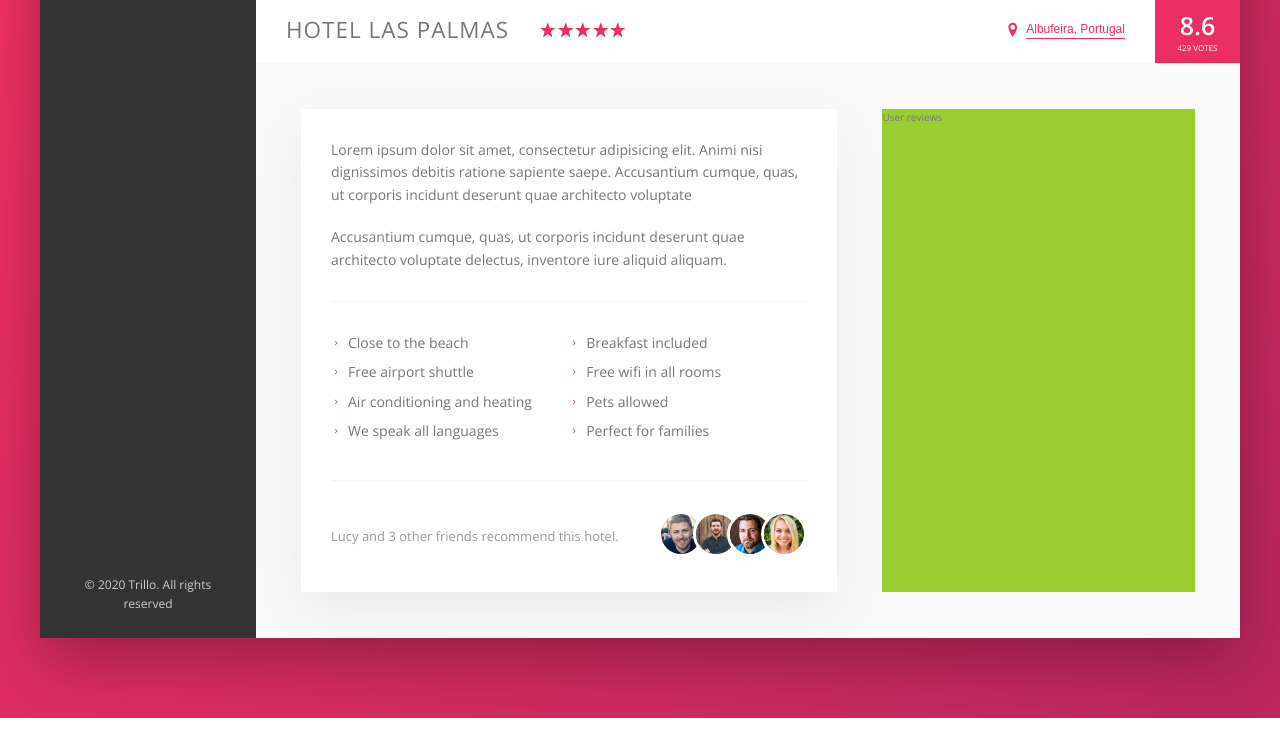
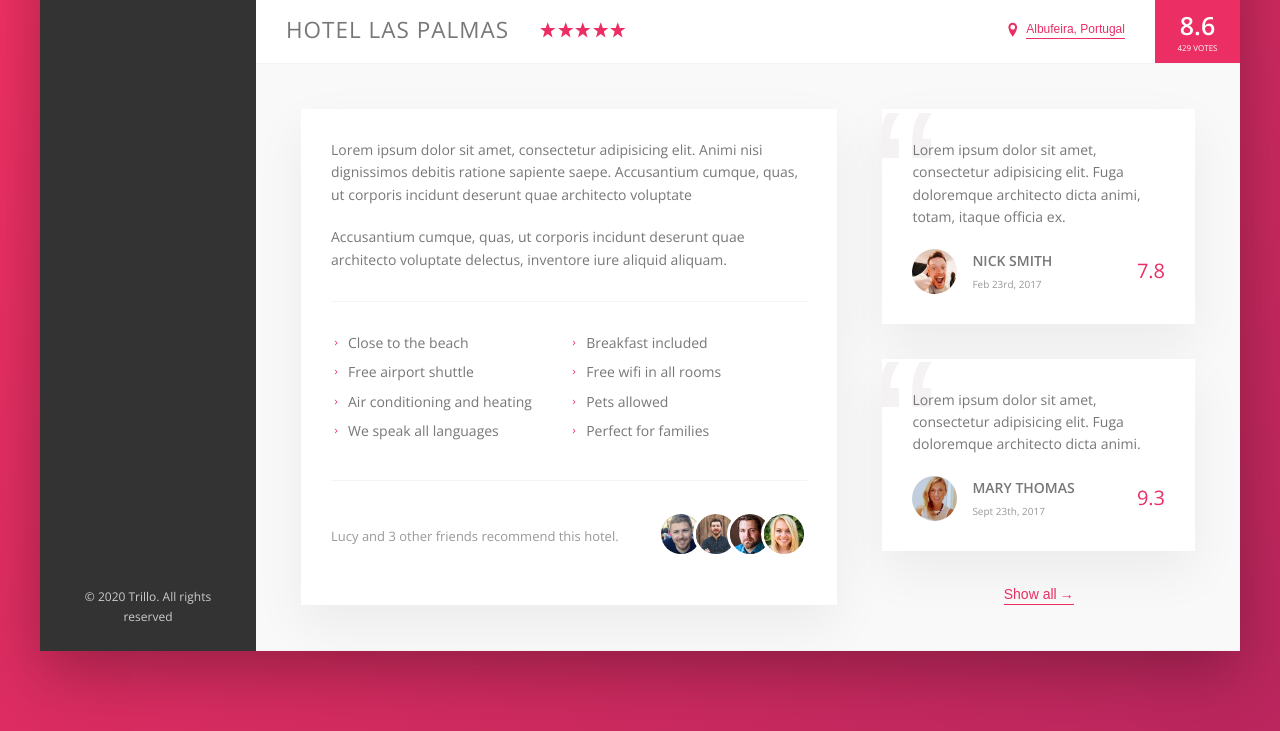
Before and after one commit to Benneee/Trillo, a website: page index.html in a window 1280 px wide. Shown: the part 538-1269 px from the top of the page. Drawn offline with nearby package versions, Linux system fonts and the light colour scheme; files whose address does not match are found by name.

Commit message:
Completed the user reviews section

```diff
--- a/index.html
+++ b/index.html
@@ -201,7 +201,35 @@
 
             </div>
             <div class="user-reviews">
-              User reviews
+              <figure class="review">
+                <blockquote class="review__text">
+                  Lorem ipsum dolor sit amet, consectetur adipisicing elit. Fuga doloremque architecto dicta animi, totam, itaque officia ex.
+                </blockquote>
+                <figcaption class="review__user">
+                  <img src="img/user-1.jpg" alt="user 1" class="review__photo">
+                  <div class="review__user-box">
+                    <p class="review__user-name">Nick Smith</p>
+                    <p class="review__user-date">Feb 23rd, 2017</p>
+                  </div>
+                  <div class="review__rating">7.8</div>
+                </figcaption>
+              </figure>
+
+              <figure class="review">
+                <blockquote class="review__text">
+                  Lorem ipsum dolor sit amet, consectetur adipisicing elit. Fuga doloremque architecto dicta animi.
+                </blockquote>
+                <figcaption class="review__user">
+                  <img src="img/user-2.jpg" alt="user 2" class="review__photo">
+                  <div class="review__user-box">
+                    <p class="review__user-name">Mary Thomas</p>
+                    <p class="review__user-date">Sept 23th, 2017</p>
+                  </div>
+                  <div class="review__rating">9.3</div>
+                </figcaption>
+              </figure>
+
+              <button class="btn-inline">Show all<span>&rarr;</span></button>
             </div>
           </div>
         </main>
--- a/sass/_components.scss
+++ b/sass/_components.scss
@@ -264,6 +264,11 @@
   cursor: pointer;
   transition: all 0.2s;
 
+  & span {
+    margin-left: 3px;
+    transition: margin-left 0.2s;
+  }
+
   &:hover {
     color: var(--color-grey-dark-1);
   }
@@ -271,6 +276,10 @@
   &:focus {
     outline: none;
     animation: pulsate 1s infinite;
+
+    & span {
+      margin-left: 8px;
+    }
   }
 }
 
@@ -342,9 +351,6 @@
     margin-right: auto;
   }
 
-  &__friends {
-  }
-
   &__photo {
     box-sizing: content-box;
     height: 4rem;
@@ -357,3 +363,65 @@
     }
   }
 }
+
+// REVIEWS
+.review {
+  background-color: #fff;
+  box-shadow: var(--shadow-light);
+  padding: 3rem;
+  margin-bottom: 3.5rem;
+  position: relative;
+  overflow: hidden;
+
+  &__text {
+    margin-bottom: 2rem;
+    position: relative;
+    z-index: 10;
+  }
+
+  &__user {
+    display: flex;
+    align-items: center;
+  }
+
+  &__photo {
+    height: 4.5rem;
+    width: 4.5rem;
+    border-radius: 50%;
+    margin-right: 1.5rem;
+  }
+
+  &__user-box {
+    margin-right: auto;
+  }
+
+  &__user-name {
+    font-weight: 1.1rem;
+    font-weight: 600;
+    text-transform: uppercase;
+    margin-bottom: 0.4rem;
+  }
+
+  &__user-date {
+    font-size: 1rem;
+    color: var(--color-grey-dark-3);
+  }
+
+  &__rating {
+    color: var(--color-primary);
+    font-size: 2rem;
+    font-weight: 300;
+  }
+
+  &::before {
+    content: "\201C";
+    position: absolute;
+    top: -2.75rem;
+    left: -1rem;
+    font-size: 20rem;
+    color: var(--color-grey-light-2);
+    font-family: sans-serif;
+    line-height: 1;
+    z-index: 1;
+  }
+}
--- a/sass/_layout.scss
+++ b/sass/_layout.scss
@@ -39,6 +39,7 @@
 // DESCRIPTION
 
 .detail {
+  font-size: 1.4rem;
   display: flex;
   padding: 4.5rem;
   background-color: var(--color-grey-light-1);
@@ -46,7 +47,6 @@
 }
 
 .description {
-  font-size: 1.4rem;
   background-color: #fff;
   box-shadow: var(--shadow-light);
   padding: 3rem;
@@ -55,6 +55,9 @@
 }
 
 .user-reviews {
-  background-color: yellowgreen;
   flex: 1;
+
+  display: flex;
+  flex-direction: column;
+  align-items: center;
 }
```
Also changed, not shown: css/style.css.
